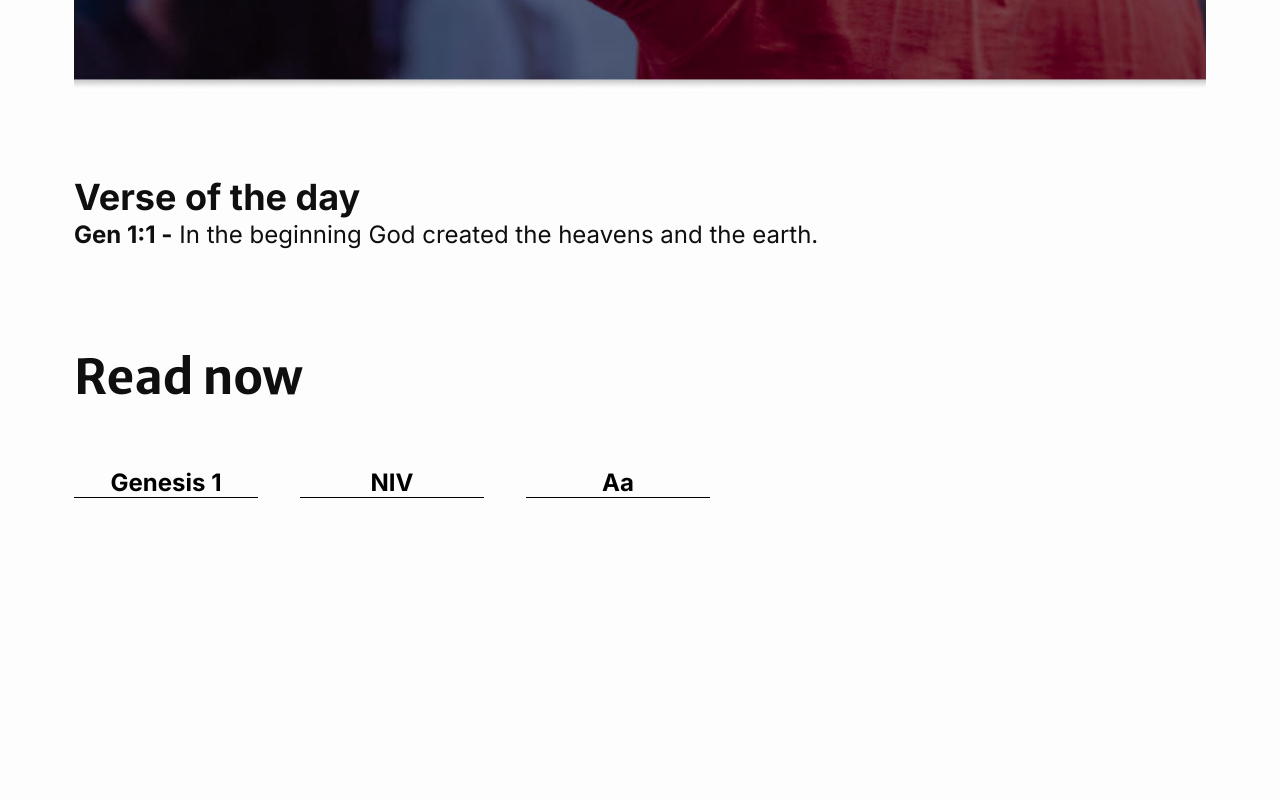
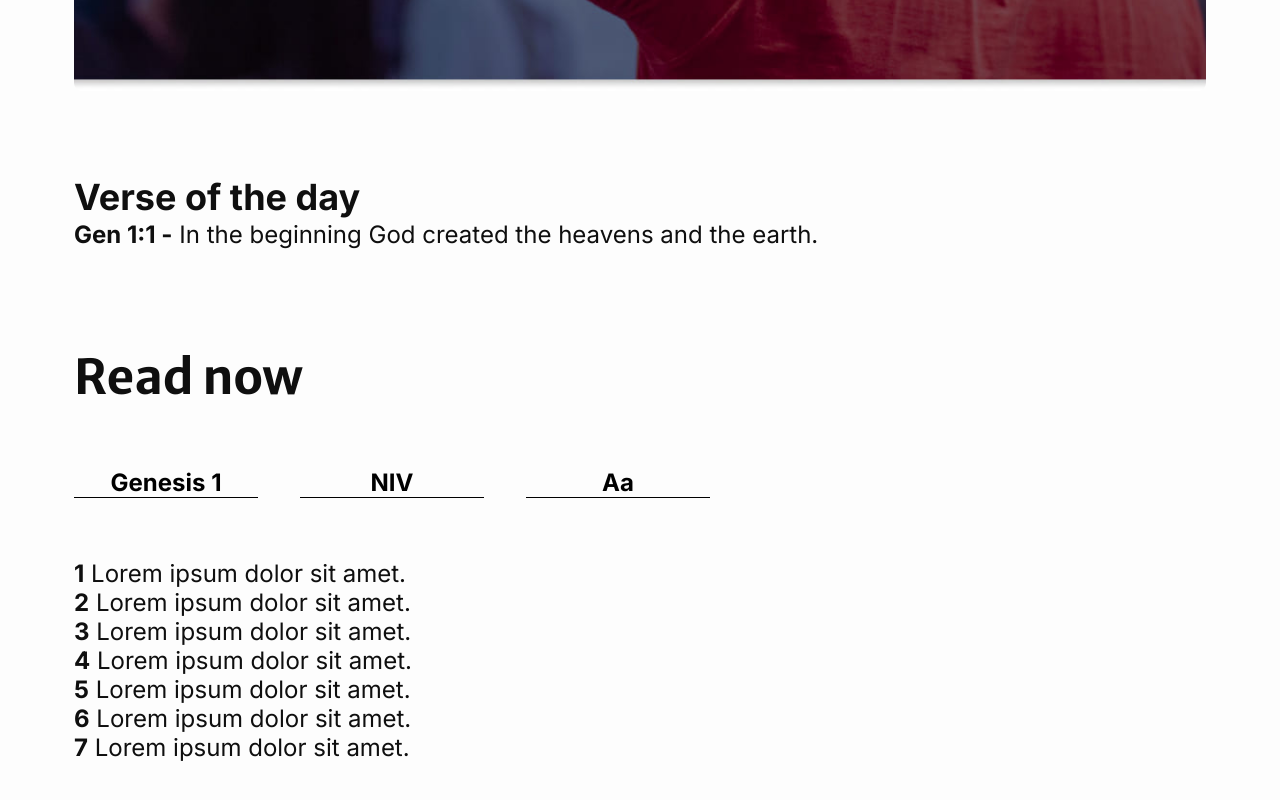
Before and after one commit to gabrielcaamargo/daily.bible, a React (Vite) app: page / in a window 1280 px wide. Shown: the part 597-1397 px from the top of the page. Before the commit the page ends 1236 px from the top, so only its background shows below. Built offline with nearby package versions, Linux system fonts and the light colour scheme.

Commit message:
📦 chore: create bible text area

```diff
--- a/src/components/ReadNow/index.tsx
+++ b/src/components/ReadNow/index.tsx
@@ -1,4 +1,4 @@
-import { Container, SelectBibleInfo } from './styles';
+import { Container, SelectBibleInfo, Text } from './styles';
 
 export default function ReadNow() {
   return (
@@ -10,6 +10,16 @@ export default function ReadNow() {
         <button>NIV</button>
         <button>Aa</button>
       </SelectBibleInfo>
+
+      <Text>
+        <p><strong>1</strong> Lorem ipsum dolor sit amet.</p>
+        <p><strong>2</strong> Lorem ipsum dolor sit amet.</p>
+        <p><strong>3</strong> Lorem ipsum dolor sit amet.</p>
+        <p><strong>4</strong> Lorem ipsum dolor sit amet.</p>
+        <p><strong>5</strong> Lorem ipsum dolor sit amet.</p>
+        <p><strong>6</strong> Lorem ipsum dolor sit amet.</p>
+        <p><strong>7</strong> Lorem ipsum dolor sit amet.</p>
+      </Text>
     </Container>
   );
 }
--- a/src/components/ReadNow/styles.ts
+++ b/src/components/ReadNow/styles.ts
@@ -27,3 +27,7 @@ export const SelectBibleInfo = styled.div`
     font-weight: bold;
   }
 `;
+
+export const Text = styled.div`
+  font-size: 24px;
+`;
```
